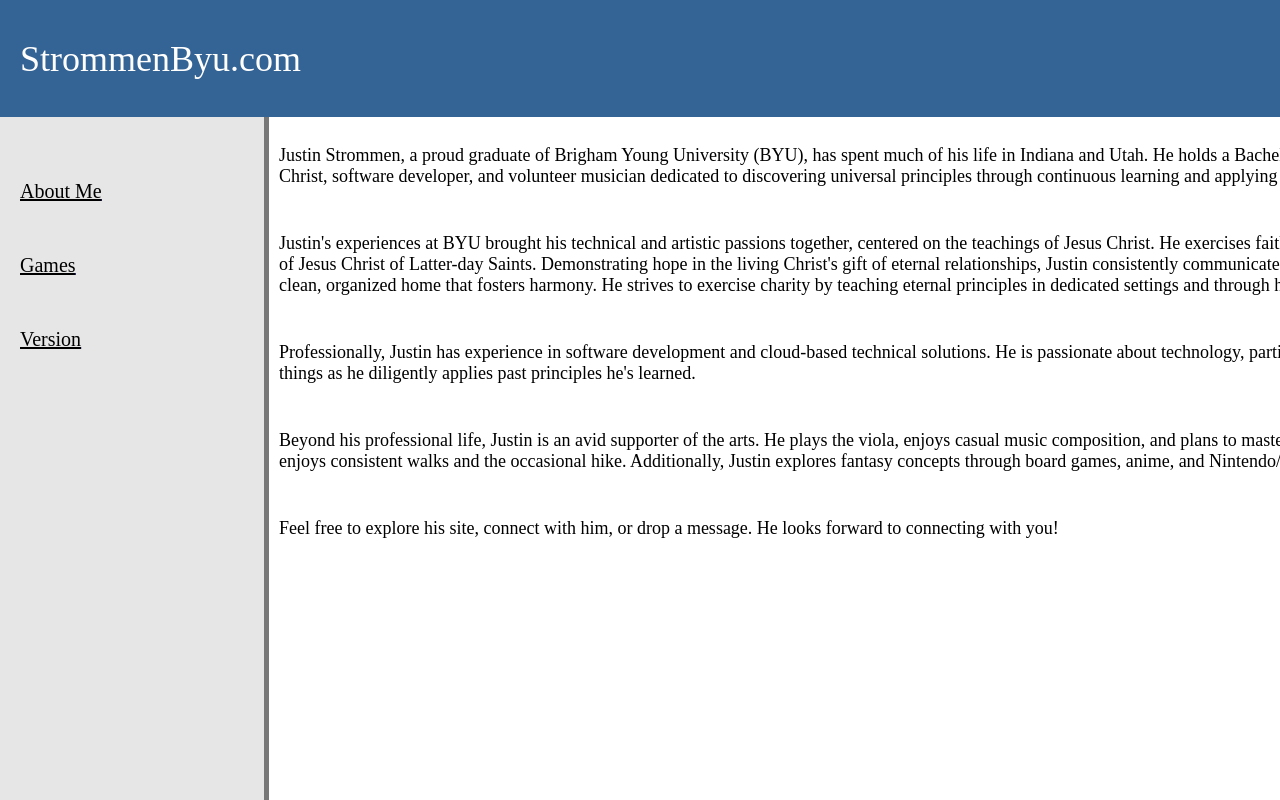
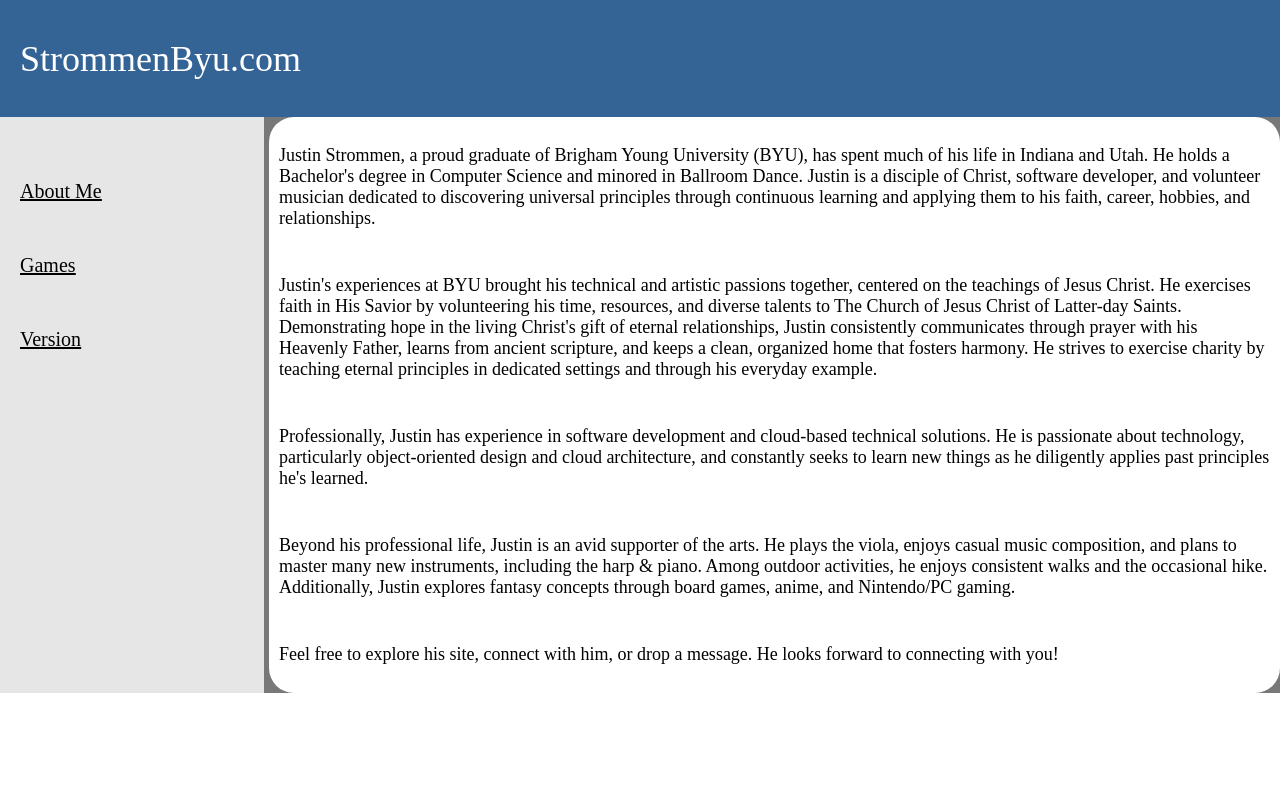
Before and after one commit to jpstrommen95/strommen-byu-app, a React (Create React App) app: page / in a window 1280 px wide. Shown: the top 800 px of the page. Built offline with nearby package versions, Linux system fonts and the light colour scheme.

Commit message:
fix(nav content body): remove page content wrapper

```diff
--- a/src/components/nav-content-body.jsx
+++ b/src/components/nav-content-body.jsx
@@ -1,13 +1,12 @@
 import React from 'react';
 import PropTypes from 'prop-types';
-import PageContent from './page-content';
 import SideNavRail from './side-nav-rail';
 
 function NavContentBody({ component, pageArray }) {
   return (
     <div className="nav-content-body">
       <SideNavRail pageArray={pageArray} />
-      <PageContent component={component} />
+      {component}
     </div>
   );
 }
```
